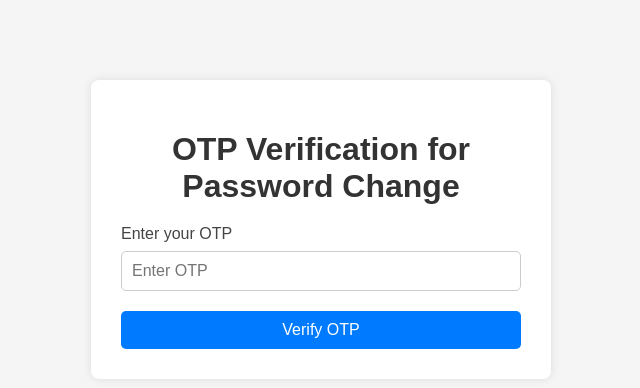
After one commit to krishshah1519/valere_internship_work, a Django app: template Day10/django_project/ecommerce_website/templates/ecommerce_website/verify_change_password_otp.html in a window 1280 px wide. The commit adds this page. Shown: the top 388 px of the page, without its empty margins (319-959 px from the left). Run offline with Django 5.2, Linux system fonts and the light colour scheme; the template is opened without the code that fills it, so the values that code supplies are empty.

Commit message:
updated according to pep8

```diff
--- /dev/null
+++ b/Day10/django_project/ecommerce_website/templates/ecommerce_website/verify_change_password_otp.html
@@ -0,0 +1,98 @@
+<!DOCTYPE html>
+<html lang="en">
+<head>
+  <meta charset="UTF-8" />
+  <title>Verify OTP</title>
+  <style>
+    body {
+      font-family: Arial, sans-serif;
+      background-color: #f5f5f5;
+      margin: 0;
+      padding: 0;
+    }
+
+    .container {
+      max-width: 400px;
+      margin: 80px auto;
+      padding: 30px;
+      background-color: #fff;
+      box-shadow: 0 0 10px rgba(0, 0, 0, 0.1);
+      border-radius: 8px;
+      text-align: center;
+    }
+
+    h1 {
+      margin-bottom: 20px;
+      color: #333;
+    }
+
+    label {
+      display: block;
+      font-size: 16px;
+      margin-bottom: 8px;
+      color: #444;
+      text-align: left;
+    }
+
+    input[type="number"] {
+      width: 100%;
+      padding: 10px;
+      margin-bottom: 20px;
+      font-size: 16px;
+      border: 1px solid #ccc;
+      border-radius: 5px;
+      box-sizing: border-box;
+    }
+
+    .btn {
+      width: 100%;
+      padding: 10px;
+      background-color: #007bff;
+      border: none;
+      color: white;
+      font-size: 16px;
+      border-radius: 5px;
+      cursor: pointer;
+      transition: background-color 0.3s ease;
+    }
+
+    .btn:hover {
+      background-color: #0056b3;
+    }
+
+    .messages {
+      margin-bottom: 20px;
+    }
+
+    .messages .error {
+      color: red;
+      font-size: 14px;
+    }
+
+    .messages .success {
+      color: green;
+      font-size: 14px;
+    }
+  </style>
+</head>
+<body>
+  <div class="container">
+    <h1>OTP Verification for Password Change</h1>
+
+    <div class="messages">
+      {% if messages %}
+        {% for message in messages %}
+          <div class="{{ message.tags }}">{{ message }}</div>
+        {% endfor %}
+      {% endif %}
+    </div>
+
+    <form method="POST">
+      {% csrf_token %}
+      <label for="otp">Enter your OTP</label>
+      <input type="number" name="otp" id="otp" placeholder="Enter OTP" required>
+      <button type="submit" class="btn">Verify OTP</button>
+    </form>
+  </div>
+</body>
+</html>
--- a/Day10/django_project/ecommerce_website/urls.py
+++ b/Day10/django_project/ecommerce_website/urls.py
@@ -5,8 +5,12 @@ urlpatterns = [
     path("signup/", views.signup, name='sign_up'),
     path("login/", views.log_in, name='login'),
     path("index/", views.index, name='index'),
-    path("home/", views.index, name='home'),
+    path("home/", views.home, name='home'),
     path("verify_otp/", views.verify_otp, name="verify_otp"),
-    path('logout/', views.log_out, name='logout'),
-    path("change_password/", views.change_password, name='change_password')
+    path("logout/", views.log_out, name='logout'),
+    path("change_password/", views.change_password, name='change_password'),
+    path(
+        "change_password_form/",
+        views.change_password_form,
+        name='change_password_form'),
 ]
```
Also changed, not shown: Day10/django_project/ecommerce_website/forms.py (+11 -0 lines), Day10/django_project/ecommerce_website/templates/ecommerce_website/change_password.html (+40 -50 lines), Day10/django_project/ecommerce_website/views.py (+88 -99 lines), Day9/ecommerce/ecommerce_website/views.py (+6 -3 lines), Day10/django_project/db.sqlite3, Day9/ecommerce/ecommerce_website/migrations/0005_customer_is_verified_alter_address_address_id_and_more.py, Day9/ecommerce/ecommerce_website/migrations/0006_alter_address_address_id_alter_category_category_id_and_more.py, Day9/ecommerce/ecommerce_website/migrations/0007_alter_address_address_id_alter_category_category_id_and_more.py.
